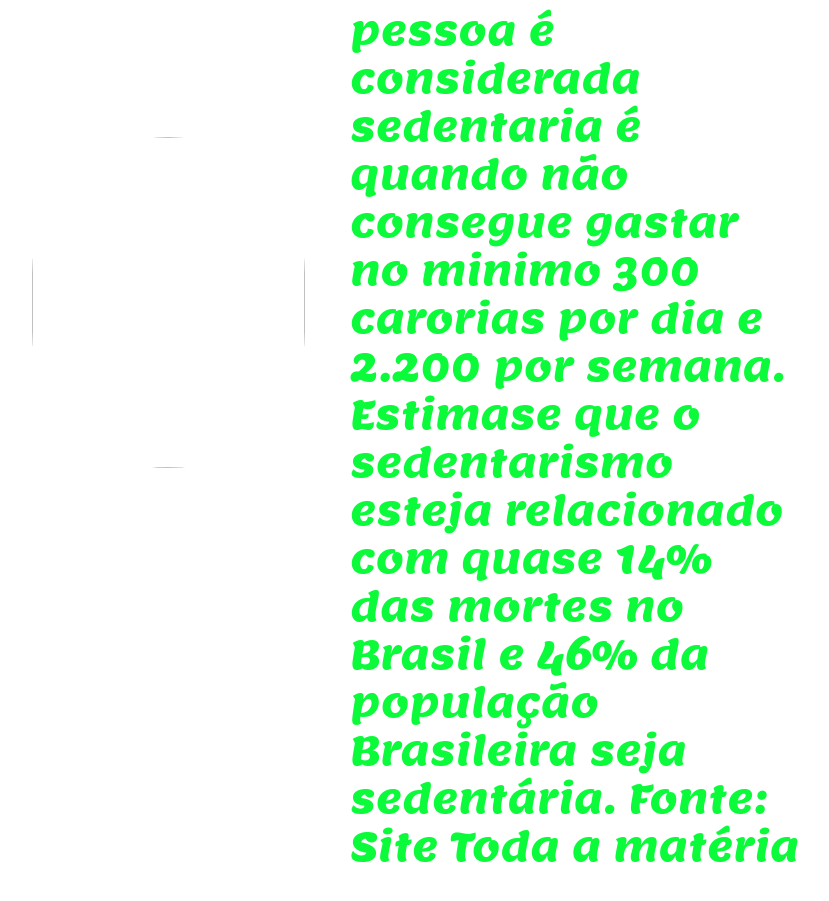
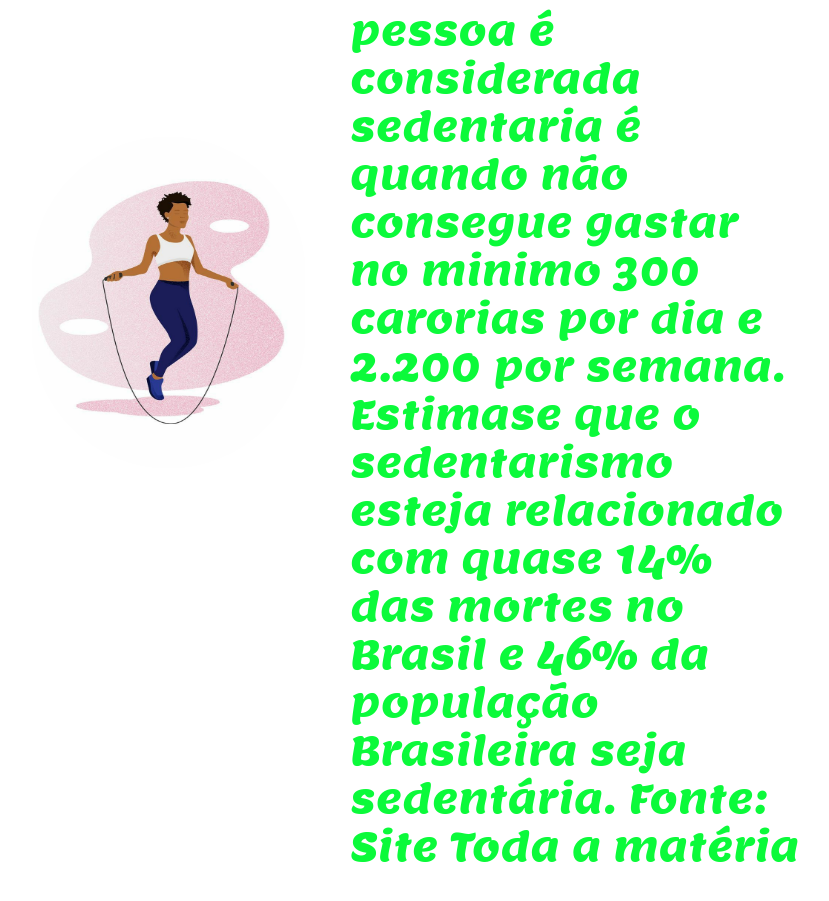
Before and after one commit to SaraJaine/Site-acessivel, a plain HTML site: page index.html in a window 1280 px wide. Shown: the part 1660-2561 px from the top of the page, without its empty margins (108-937 px from the left). Drawn offline with nearby package versions, Linux system fonts and the light colour scheme.

Commit message:
jheydgwui

```diff
--- a/index.html
+++ b/index.html
@@ -55,7 +55,7 @@
         <section id="Sedentarismo" class="my-5 pt-6 secao-sedentarismo" tabindex="0" aria-label="Seção explicativa sobre o sedentarismo">
             <div class="container d-flex align-items-center ">
                 <div class="col-4 d-flex justify-content-center ">
-                    <img src="img/image (1).png)" class="rounded-pill" width="273" height="331" loading="lazy">
+                    <img src="img/973341141930a9f0bdd42827f5cff84c.jpg" class="rounded-pill" width="273" height="331" loading="lazy">
                 </div>
                 <div class="col-5">
                     <h2>O sedentarismo é a falta de atividades fisicas que resulta no gasto de gorduras reduzidas.
```
